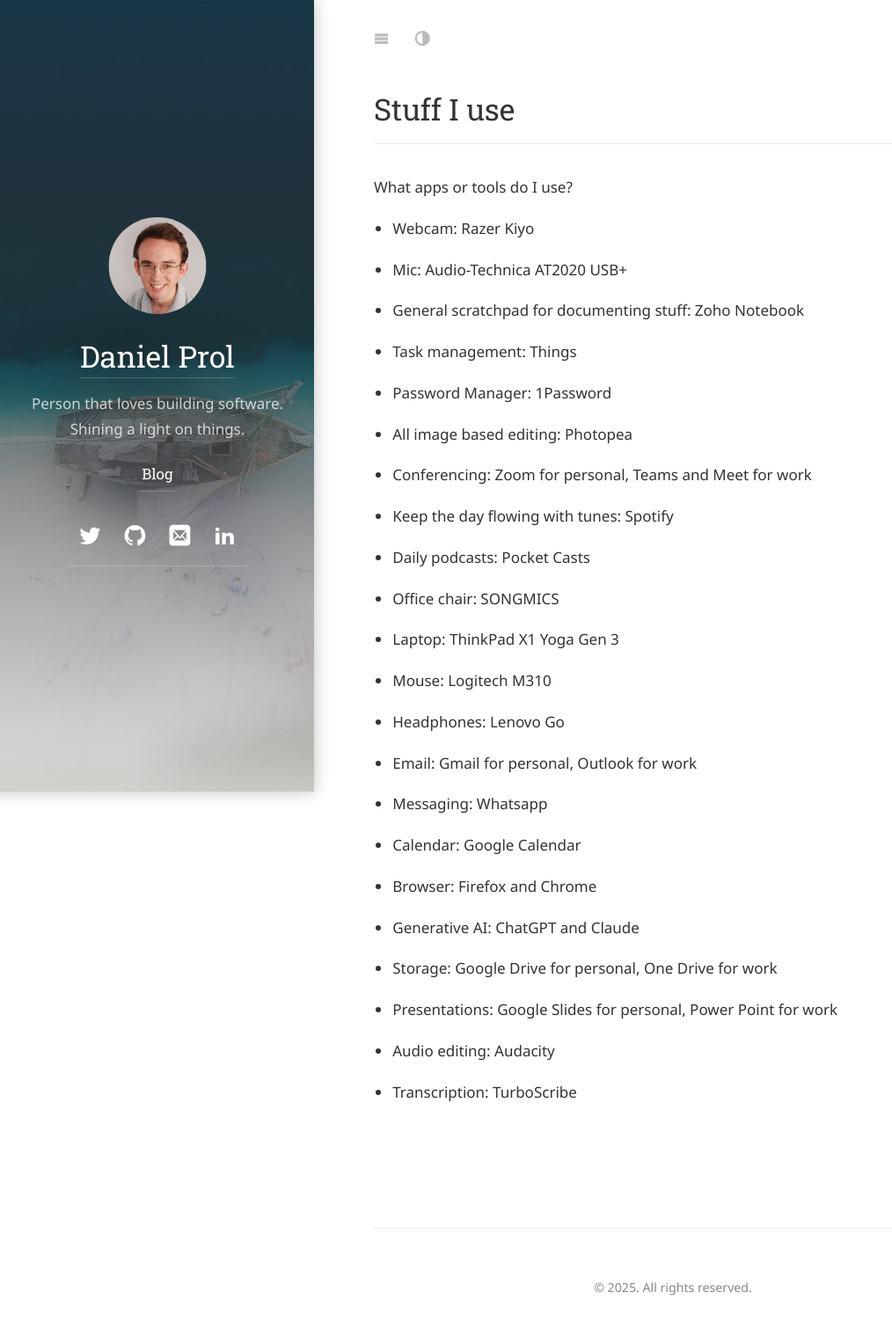
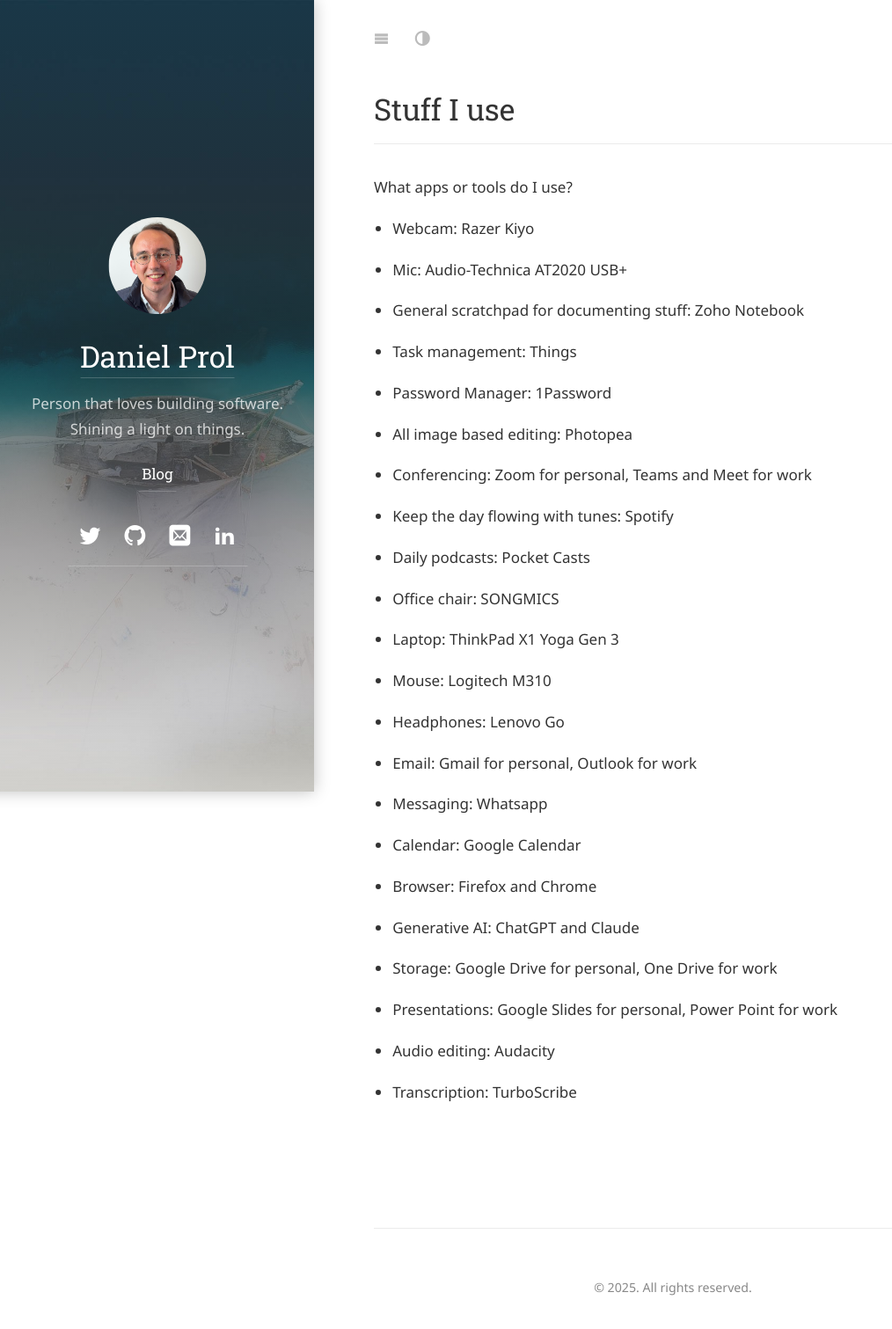
Before and after one commit to dprol/dprol.github.io, a Jekyll site: the page built from docs/README.md, in a window 1280 px wide. Shown: the whole page at 88% size, without its empty margins (0-1014 px from the left). Built offline with Jekyll 4.4.1, drawn with Linux system fonts in a browser that asks for light colours; some web fonts are replaced; our own code applies the rules of GitHub Pages for plain Markdown files.

Commit message:
Update _config.yml

```diff
--- a/_config.yml
+++ b/_config.yml
@@ -36,7 +36,7 @@
 # A (square) logo for your site.
 # If provided, it will be shown at the top of the sidebar.
 # It also used by the `jekyll-seo-tag` plugin.
-logo:                  /assets/icons/iconrsz.jpg
+logo:                  /assets/icons/photo.JPG
 
 # This should be the same author as first entry in `_data/authors.yml`.
 author:
```
